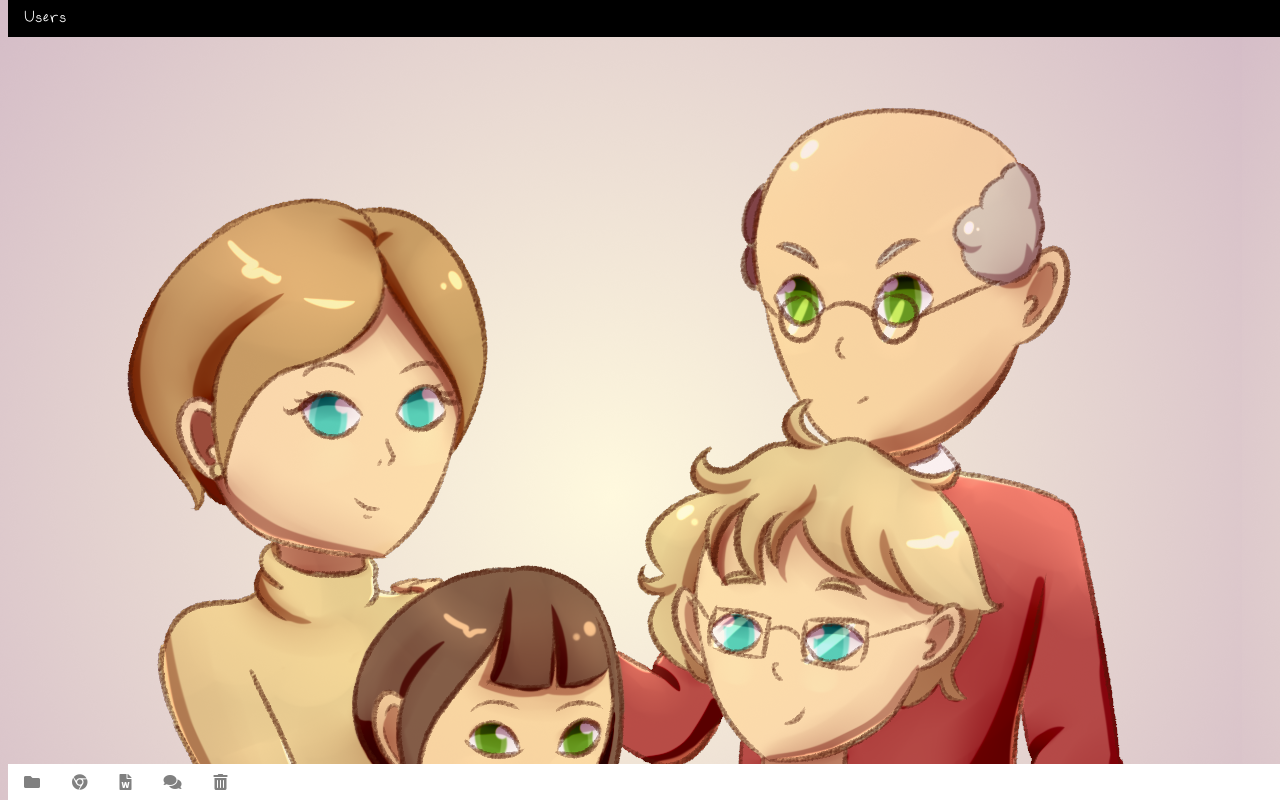
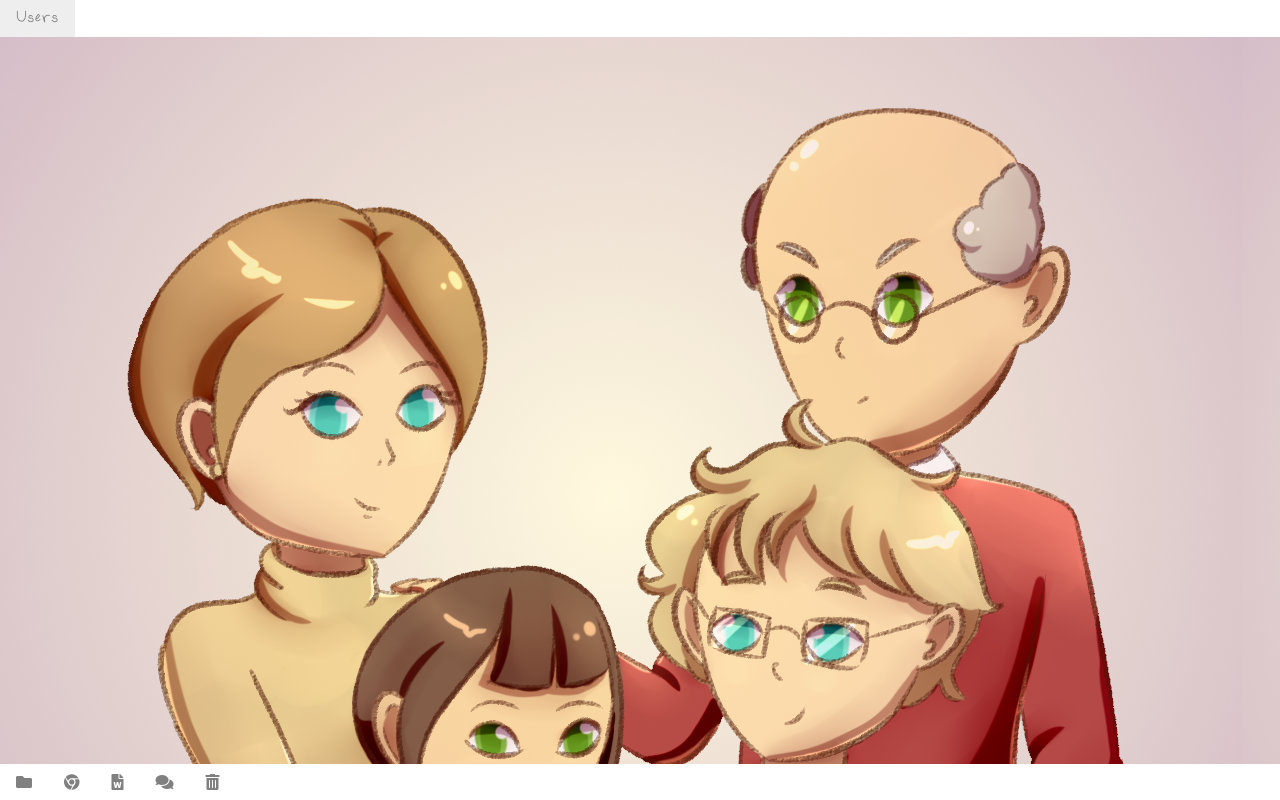
Before and after one commit to hlehv/pointandclick, a React (Create React App) app in the folder client/: page / in a window 1280 px wide. Built offline with nearby package versions, Linux system fonts and the light colour scheme.

Commit message:
Previous changes

```diff
--- a/client/src/App.js
+++ b/client/src/App.js
@@ -2,9 +2,6 @@ import React from "react";
 import Desktop from "./Screens/Desktop/Desktop";
 import LogIn from "./Screens/LogIn/LogIn";
 import "./App.css";
-
-
-
 
 class App extends React.Component {
   state = {
--- a/client/src/GuiElements/Dock/Dock.css
+++ b/client/src/GuiElements/Dock/Dock.css
@@ -3,6 +3,7 @@
   position: fixed;
   bottom: 0;
   width: 100%;
+  left: 0;
   z-index: 500;
 }
 .apps {
@@ -16,7 +17,7 @@
   float: left;
 }
 .active {
-  border-bottom: 2.5px solid white;
+  border-bottom: 3px solid gray;
 }
 .app i {
   display: block;
--- a/client/src/GuiElements/TopBar/TopBar.css
+++ b/client/src/GuiElements/TopBar/TopBar.css
@@ -3,6 +3,7 @@
     position: fixed;
     top: 0;
     width: 100%;
+    left: 0;
     z-index: 500;
 }
 .top-bar .tabs {
@@ -10,12 +11,12 @@
     margin: 0;
     padding: 0;
     overflow: hidden;
-    background-color: #000;
+    background-color: white;
 }
 .top-bar .tab {
     float: left;
     display: block;
-    color: white;
+    color: gray;
     text-align: center;
     padding: 10px 16px 10px 16px;
     text-decoration: none;
@@ -24,7 +25,7 @@
     border-bottom: 2.5px solid white;
 }
 .top-bar li:hover {
-    background-color: #333;
+    background-color: #EEE;
     cursor: pointer;
 }
 .open-menu {
--- a/client/src/Screens/Desktop/Desktop.js
+++ b/client/src/Screens/Desktop/Desktop.js
@@ -1,7 +1,7 @@
 import React from "react";
 import "./Desktop.css";
 import Image from "../../images/FamilyPortrait.png";
-import { Sidebar, Dock, TopBar } from "../../GuiElements";
+import { Dock, TopBar } from "../../GuiElements";
 
 const styles = {
     background: {
```
